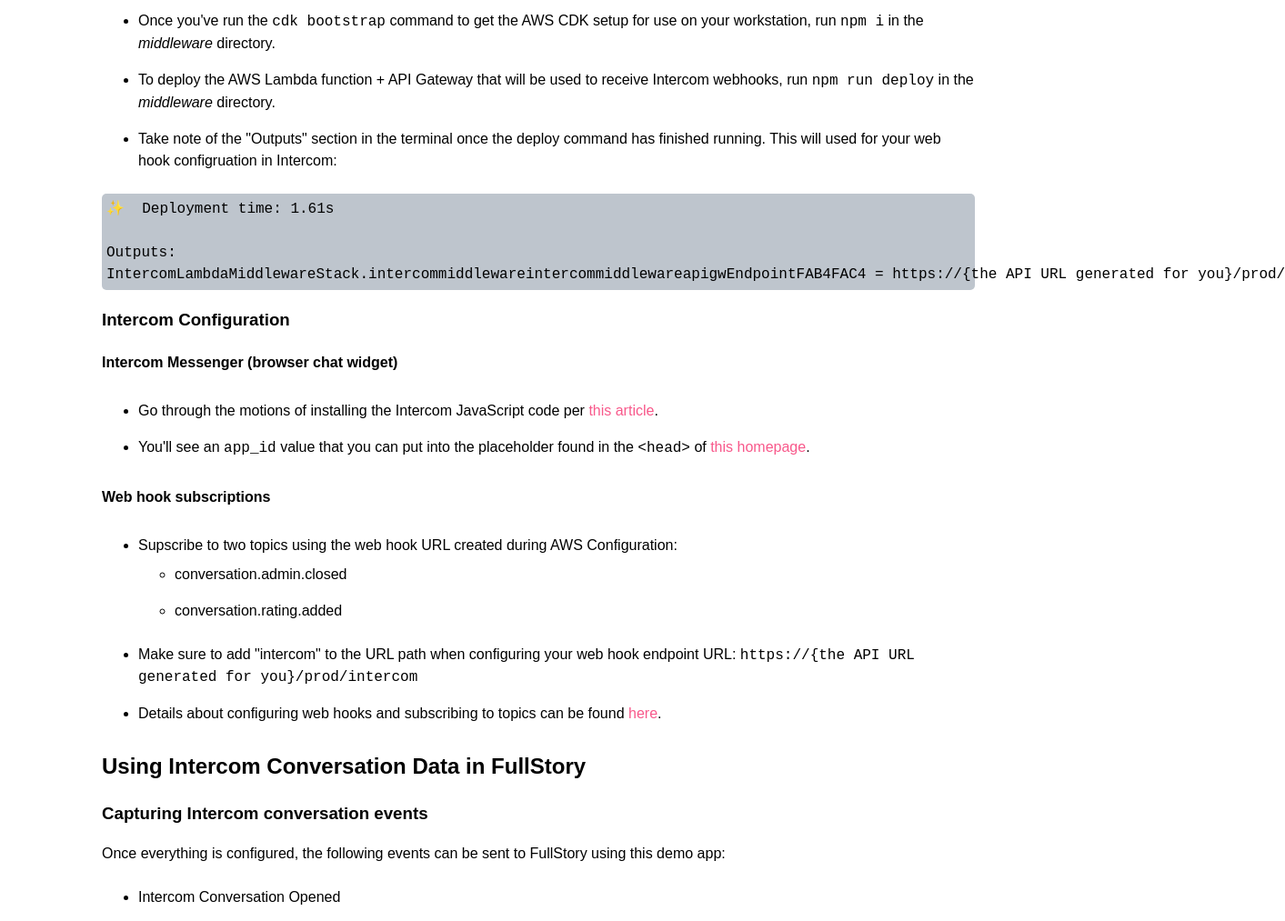
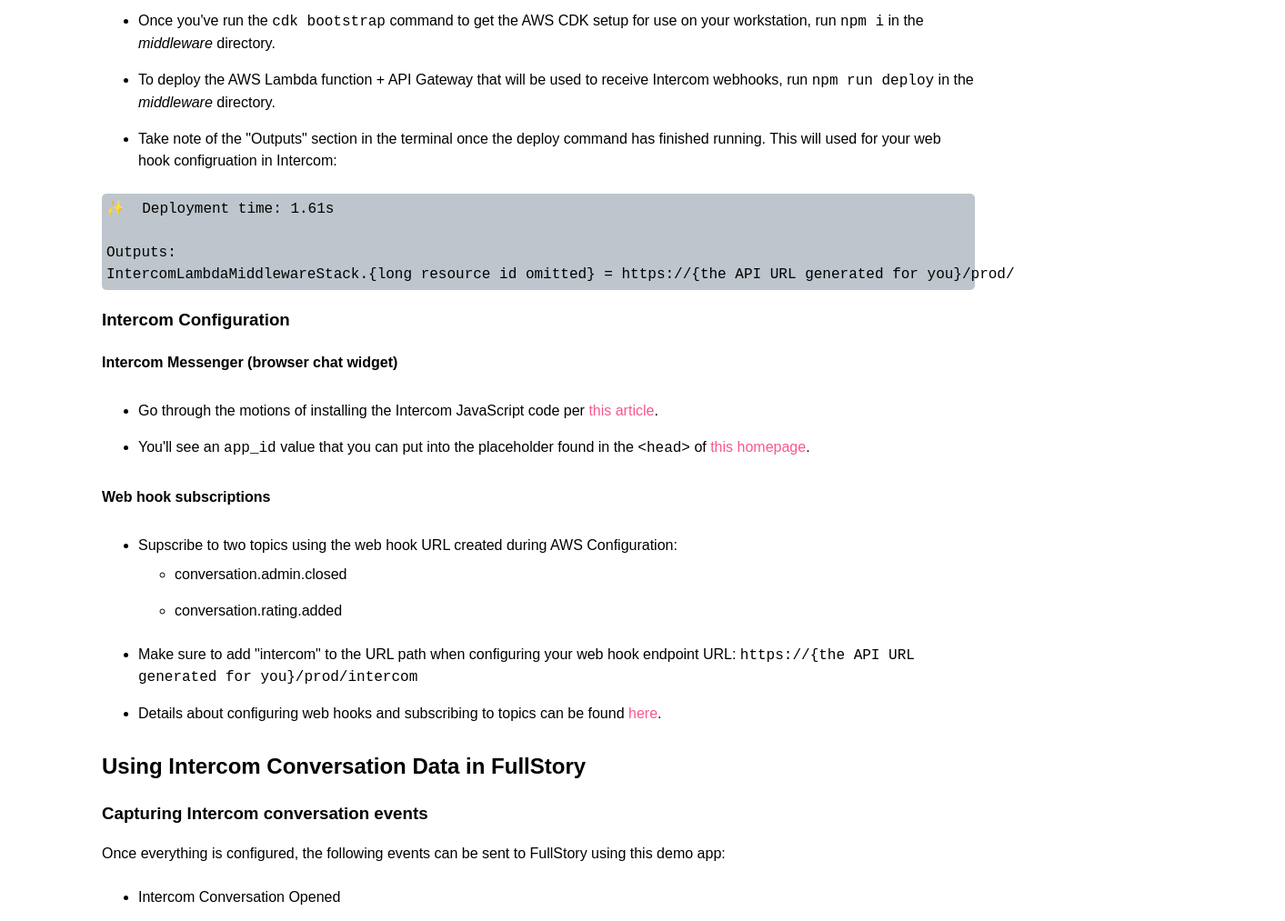
Before and after one commit to patrick-fs/fullstory-intercom, a plain HTML site: page homepage/index.html in a window 1280 px wide. Shown: the part 1771-2784 px from the top of the page at 91% size, 1413 px wide, since content can reach past the window. Drawn offline with Linux system fonts and the light colour scheme; a web font is replaced by a local one.

```diff
--- a/homepage/index.html
+++ b/homepage/index.html
@@ -111,7 +111,7 @@
 ✨  Deployment time: 1.61s
 
 Outputs:
-IntercomLambdaMiddlewareStack.intercommiddlewareintercommiddlewareapigwEndpointFAB4FAC4 = https://{the API URL generated for you}/prod/</pre>
+IntercomLambdaMiddlewareStack.{long resource id omitted} = https://{the API URL generated for you}/prod/</pre>
       <h3>Intercom Configuration</h3>
       <h4>Intercom Messenger (browser chat widget)</h4>
       <ul>
```
Also changed, not shown: README.md.
